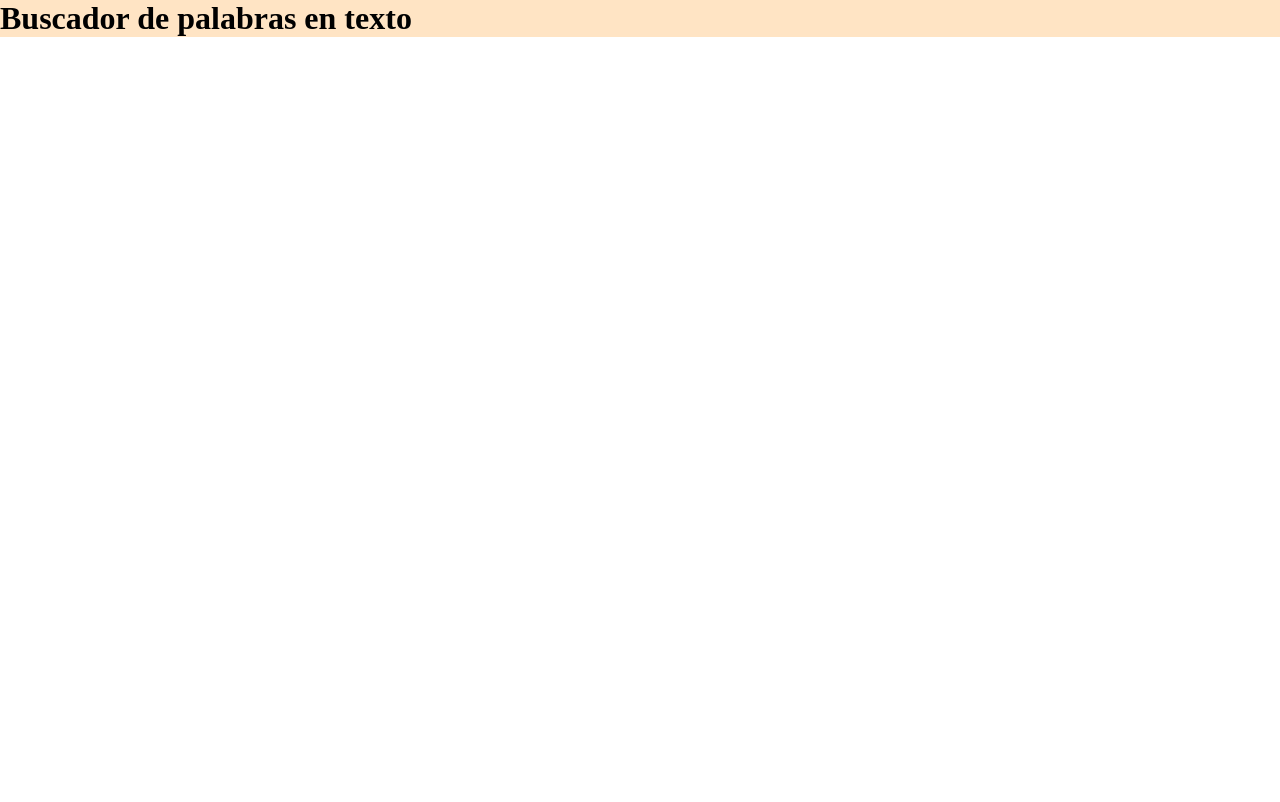
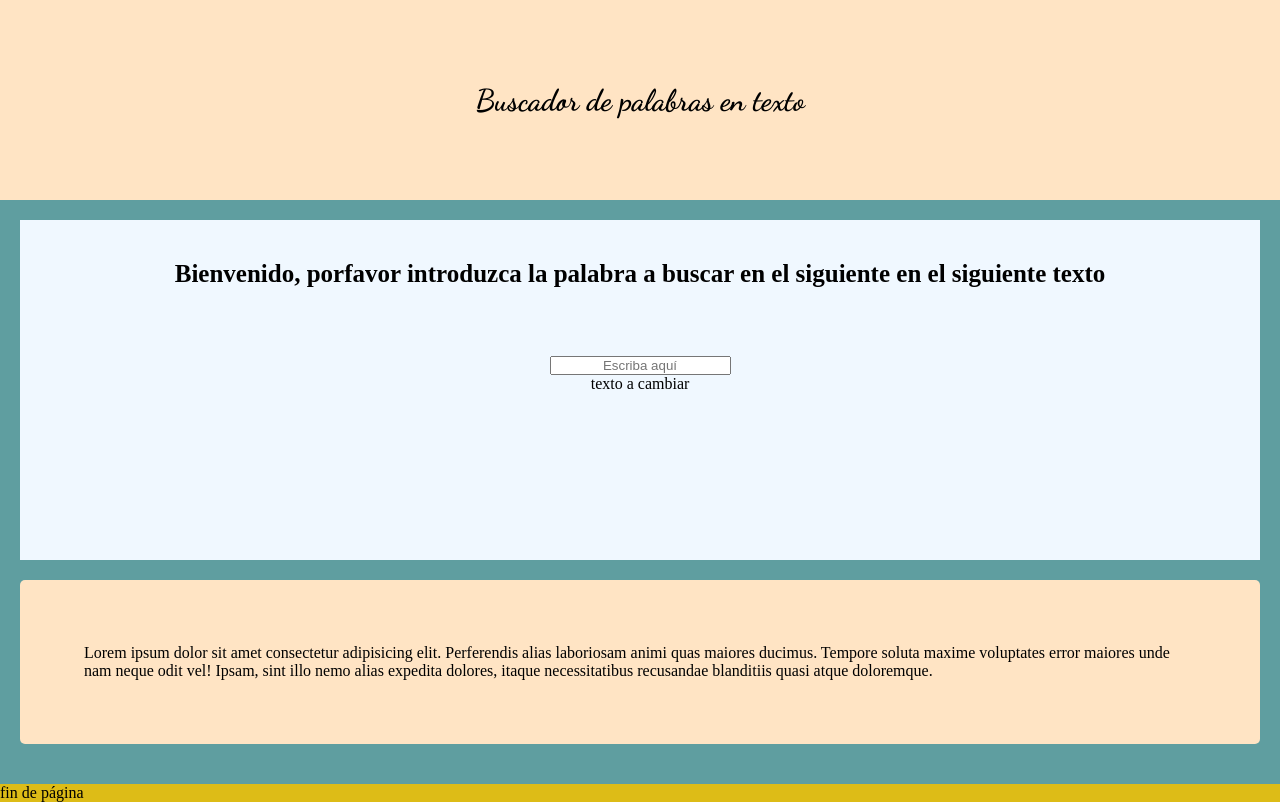
Before and after one commit to RobertoRodriguezBorquez/buscadoDePalabrasEnTexto, a website built with Vite: page index.html in a window 1280 px wide. Built offline with nearby package versions, Linux system fonts and the light colour scheme.

Commit message:
maquetaciónde pag lista(falta el diseno final), en el js se creo el evento para que guarde el texto del input y se creo la fuuncón que comprueba si la palabra o letra tecleada en el input esta en el textoParrafo.

```diff
--- a/index.html
+++ b/index.html
@@ -5,6 +5,14 @@
     <meta name="viewport" content="width=device-width, initial-scale=1.0" />
     <!-- icono página -->
     <link rel="icon" type="image/svg+xml" href="/vite.svg" />
+
+    <!-- fuentes tipográficas  -->
+    <link rel="preconnect" href="https://fonts.googleapis.com" />
+    <link rel="preconnect" href="https://fonts.gstatic.com" crossorigin />
+    <link
+      href="https://fonts.googleapis.com/css2?family=Dancing+Script:wght@400..700&display=swap"
+      rel="stylesheet"
+    />
 
     <!-- css -->
     <link rel="stylesheet" href="/src/style.css" />
@@ -14,8 +22,33 @@
   <body>
     <div class="container">
       <header>
-        <h1>Buscador de palabras en texto</h1>
+        <h1 class="header-titulo">Buscador de palabras en texto</h1>
       </header>
+      <main>
+        <div class="textoEntrada">
+          <h1 class="textoEntrada-titulo" id="textoEntrada">texto inicial.</h1>
+
+          <input
+            id="inputBuscador"
+            class="textoEntrada-input"
+            type="text"
+            placeholder="Escriba aquí"
+          />
+          <p class="resultado" id="resultadoo">texto a cambiar</p>
+        </div>
+
+        <section class="texto">
+          <p id="texto-parrafo">
+            Lorem ipsum dolor sit amet consectetur adipisicing elit. Perferendis
+            alias laboriosam animi quas maiores ducimus. Tempore soluta maxime
+            voluptates error maiores unde nam neque odit vel! Ipsam, sint illo
+            nemo alias expedita dolores, itaque necessitatibus recusandae
+            blanditiis quasi atque doloremque.
+          </p>
+        </section>
+      </main>
+
+      <footer>fin de página</footer>
     </div>
     <!-- script -->
     <script type="module" src="/src/main.js"></script>
--- /dev/null
+++ b/src/main.js
@@ -0,0 +1,44 @@
+/* Capturar texto de bienvenida. */
+const textEntrada = document.getElementById("textoEntrada");
+textEntrada.innerText =
+  "Bienvenido, porfavor introduzca la palabra a buscar en el siguiente en el siguiente texto";
+
+/* Capturar buscador */
+const buscador = document.getElementById("inputBuscador");
+
+/* almacenar la id de la etiqueta que contiene el texto */
+let resultado = document.getElementById("resultadoo");
+/* Se declara la variable que almacenará el texto de la de la etiqueta con la id resultadoo */
+let buscarPalabra="";
+
+
+/* capturar etiqueta que tiene el texto  */
+const textoParrafo = document.getElementById("texto-parrafo");
+
+/* evento  para guardar en resultado el input */
+buscador.addEventListener("input", (event) => {
+  resultado.innerText = event.target.value;
+   buscarPalabra=resultado.innerText
+
+  console.log(`la letra o palabra a buscar es: ${buscarPalabra}`);
+
+  // Llamar a la función dentro del evento para asegurarse de que buscarPalabra tenga el valor actualizado
+  buscarPalabraEnTexto(textoParrafo, buscarPalabra);
+});
+
+
+
+const buscarPalabraEnTexto = (textoParrafo, buscarPalabra) => {
+console.log(textoParrafo.innerText, "-----imprimo el texto-----");
+
+if (textoParrafo.innerText.includes(buscarPalabra)) {
+  console.log("Si,  se encuentra la palabra en el parrafo");
+
+}else{
+    console.log("nose encuentra la palabra:", buscarPalabra);
+
+
+  }
+
+
+};
--- a/src/style.css
+++ b/src/style.css
@@ -1,12 +1,66 @@
+
 
 *{
   padding: 0;
   margin: 0;
 }
 .container{
+  display: grid;
+  height: 100vh;
 
 }
+/* header */
+header{
+  display: flex;
+  background-color: bisque;
+  height: 200px;
 
-header{
+  align-items: center;
+  justify-content: center;
+
+}
+.header-titulo{
+  font-family: "Dancing Script", serif ;
+  font-size: 30px;
+
+}
+/* main */
+main{
+  display: flex;
+
+  background-color: cadetblue;
+  flex-direction: column;
+  justify-content: center;
+  padding: 20px;
+}
+/* seccion texto inicial y buscador */
+.textoEntrada{
+  height: 300px;
+  background-color: aliceblue;
+  padding: 20px;
+  text-align: center;
+
+
+  .textoEntrada-titulo{
+    font-size: 25px;
+    margin: 20px 0;
+
+  }
+  .textoEntrada-input{
+    text-align: center;
+    margin-top: 3rem;
+  }
+}
+/* seccion texto */
+.texto{
+  height: auto;
   background-color: bisque;
+  margin: 20px 0;
+  padding: 4rem;
+  border-radius: 5px;
 }
+
+/* footer */
+footer{
+  background-color: rgb(221, 188, 23);
+}
```
